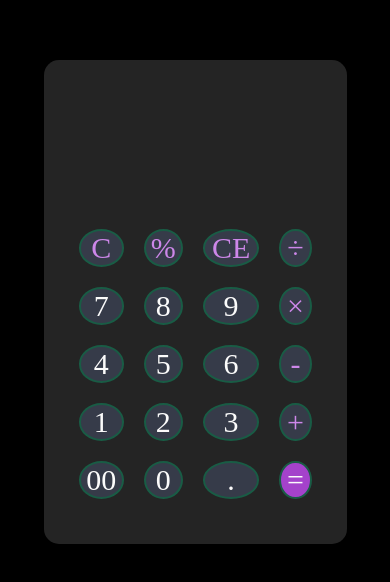
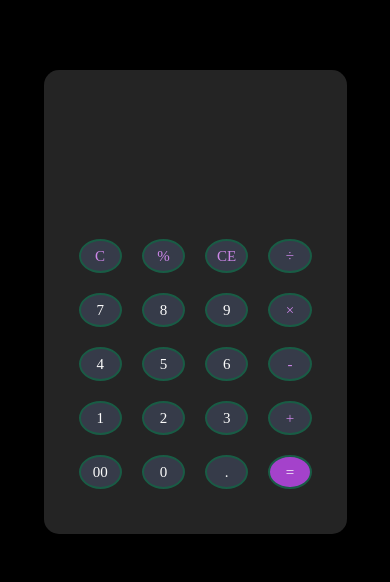
Before and after one commit to doniahusien/Calculator_JS.github.io, a plain HTML site: page index.html in a window 390 px wide. Shown: the part 198-780 px from the top of the page. Drawn offline with Linux system fonts and the light colour scheme.

Commit message:
Update style.css

```diff
--- a/style.css
+++ b/style.css
@@ -74,10 +74,10 @@ input[type="text"] {
 
 .calc .keys table td {
     width: 50px;
+    height: 80px;
     color: #fbfbfb;
     border: 2px solid rgb(25, 92, 69);
     background-color: rgba(90, 104, 142, 0.353);
-    height: 80px;
     border-radius: 50%;
     cursor: pointer;
 }
@@ -91,6 +91,7 @@ input[type="text"] {
     background-color: #a442cb;
 }
 
+
 @media (max-width: 600px) {
     .calc {
         font-size: 25px;
@@ -101,13 +102,14 @@ input[type="text"] {
     .calc .keys table td {
         width: 30px;
         height: 60px;
+        font-size: 20px;
     }
 }
 
 @media (max-width: 450px) {
-
     .calc .keys table td {
-        width: 20px;
+        width: 25px;
         height: 30px;
+        font-size: 15px;
     }
 }
```
